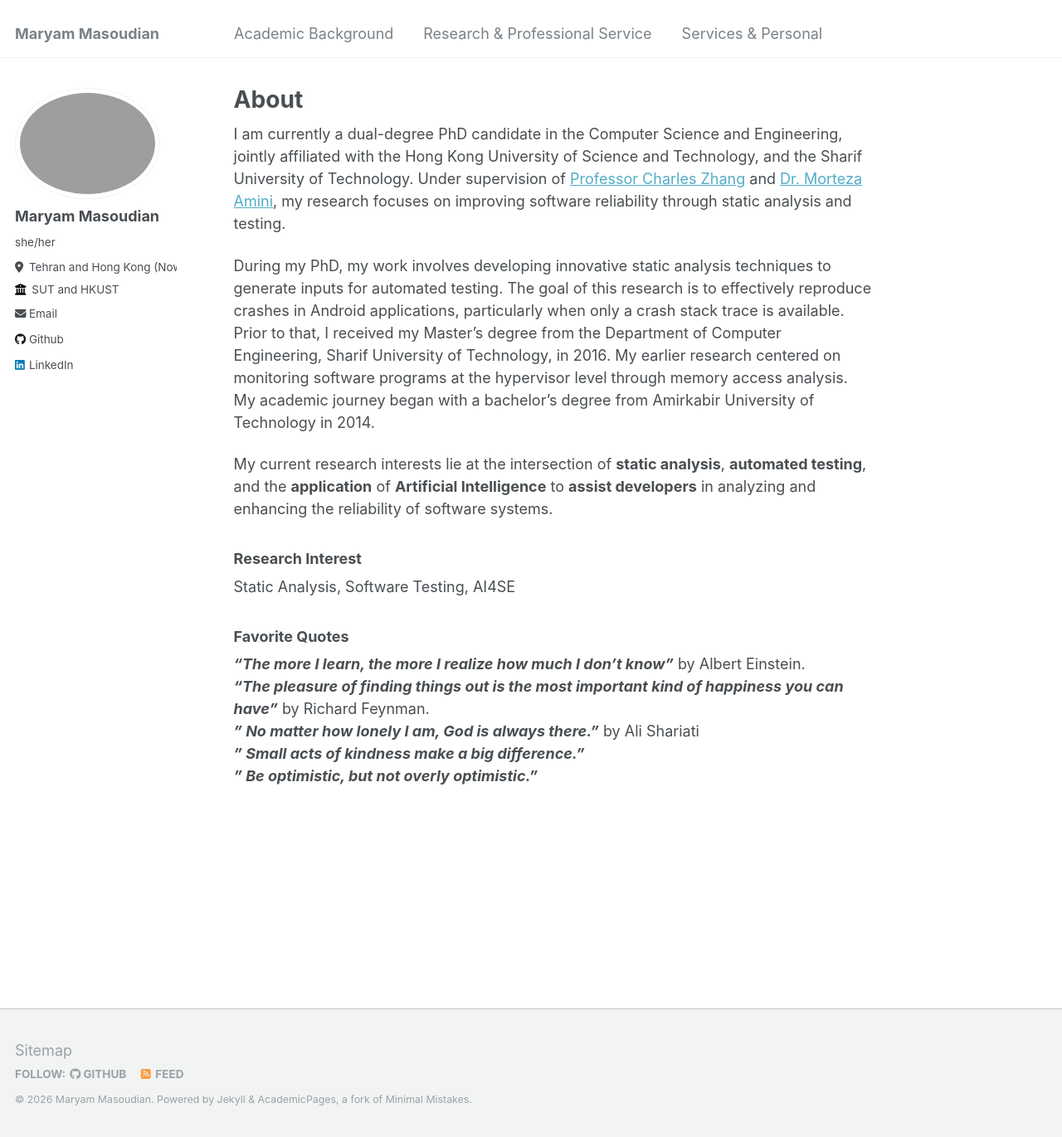
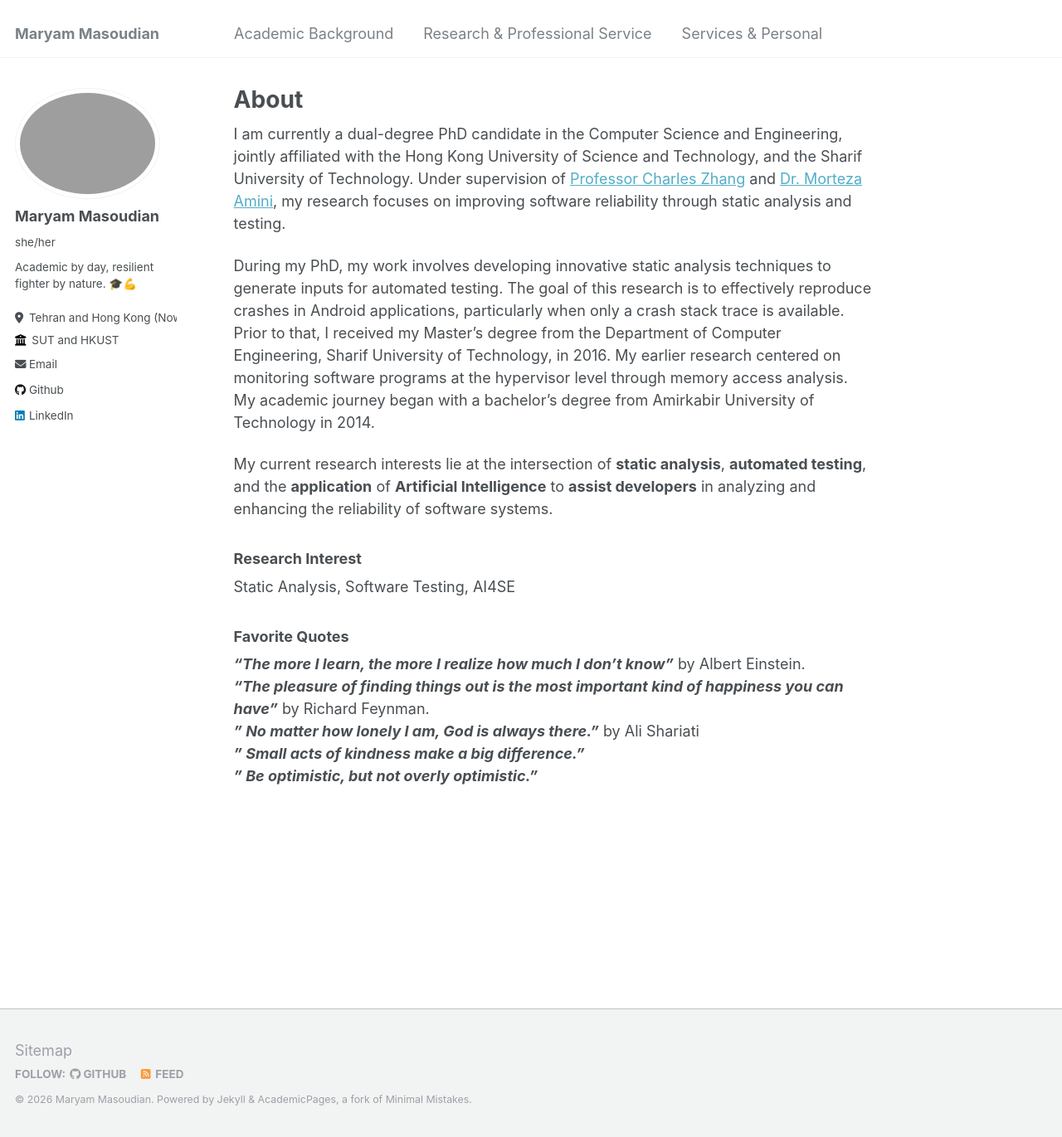
Before and after one commit to maryammsd/maryammsd.github.io, a Jekyll site: the page built from _pages/about.md, in a window 1280 px wide and 1371 px high. Shown: the whole window at 83% size. Built offline with Jekyll 4.4.1, drawn with Linux system fonts in a browser that asks for light colours.

Commit message:
Update bio in configuration file

```diff
--- a/_config.yml
+++ b/_config.yml
@@ -25,7 +25,7 @@ author:
   avatar           : "maryam.jpeg"
   name             : "Maryam Masoudian"
   pronouns         : she/her # example: "she/her"
-  # bio              : "Short biography for the left-hand sidebar"
+  bio              : "Academic by day, resilient fighter by nature. 🎓💪"
   location         : "Tehran and Hong Kong (Now)"
   employer         : "SUT and HKUST"
   uri              : # URL
```
